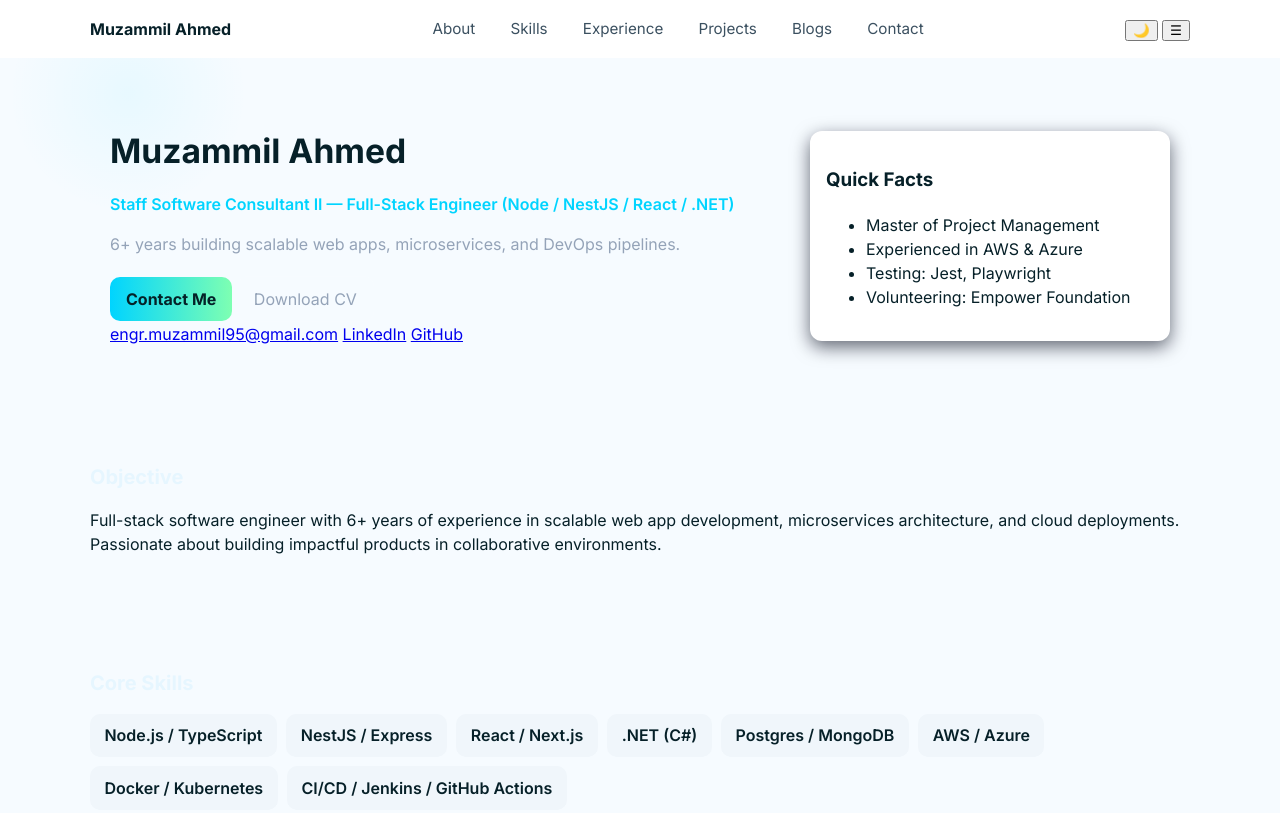
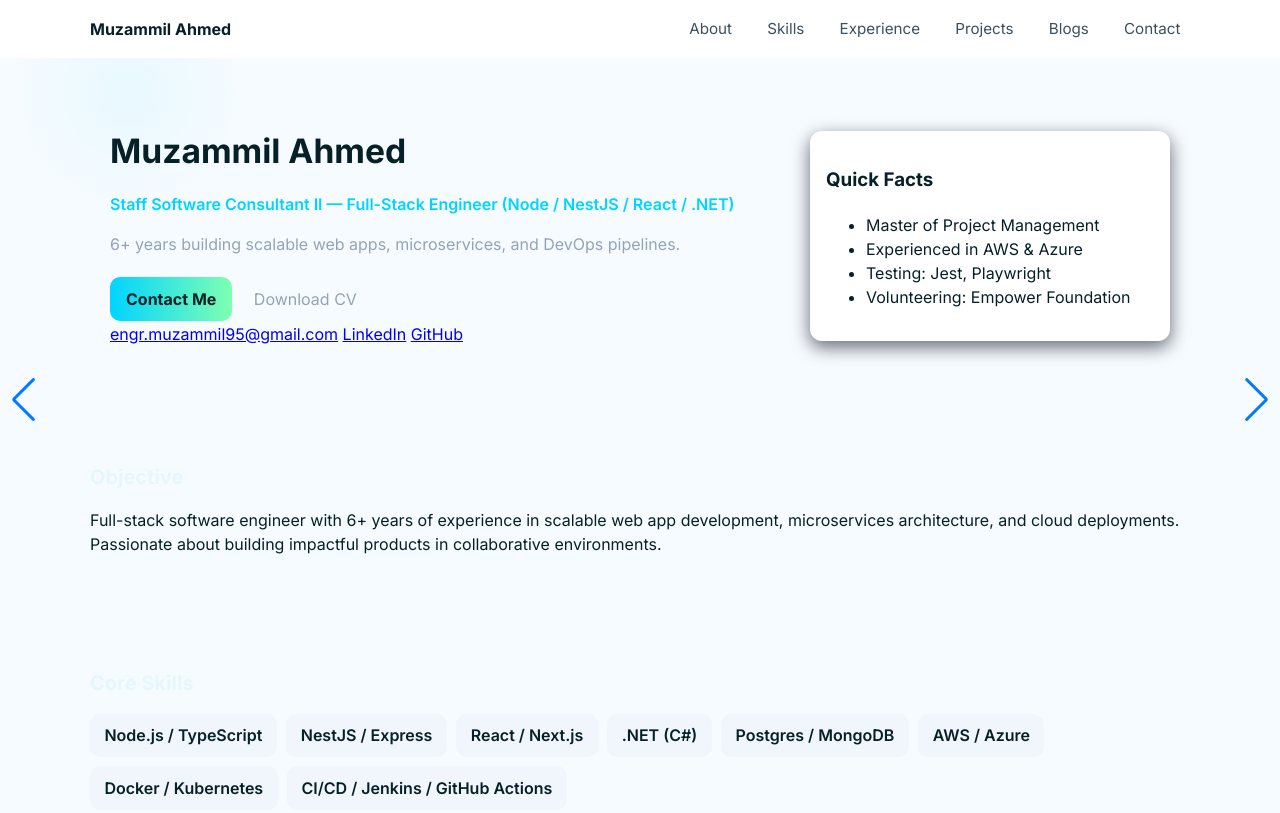
Before and after one commit to engr-muzammil/engr-muzammil.github.io, a plain HTML site: page index.html in a window 1280 px wide. Shown: the top 813 px of the page. Drawn offline with nearby package versions, Linux system fonts and the light colour scheme; no server answers.

Commit message:
Update index.html

```diff
--- a/index.html
+++ b/index.html
@@ -7,7 +7,6 @@
   <link rel="stylesheet" href="https://unpkg.com/swiper/swiper-bundle.min.css" />
   <link rel="stylesheet" href="style.css" />
   <link href="https://fonts.googleapis.com/css2?family=Inter:wght@300;400;600;700;800&display=swap" rel="stylesheet">
-  <script defer src="https://kit.fontawesome.com/yourkitid.js"></script> <!-- optional FontAwesome kit -->
 </head>
 <body class="light">
   <header class="nav">
@@ -21,10 +20,6 @@
         <a href="#blogs">Blogs</a>
         <a href="#contact">Contact</a>
       </nav>
-      <div class="nav-actions">
-        <button id="theme-toggle" aria-label="Toggle theme">🌙</button>
-        <button id="menu-toggle" aria-label="Toggle menu">☰</button>
-      </div>
     </div>
   </header>
 
```
